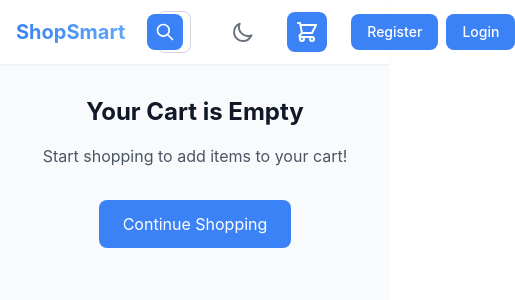
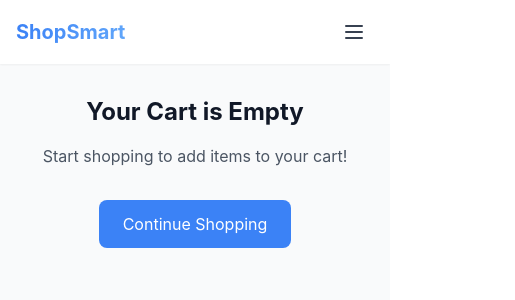
Before and after one commit to atfdeenk/milestone-2-atfdeenk-module-4, a React (Vite) app: page /cart in a window 390 px wide. Shown: the top 300 px of the page, 515 px wide, since content can reach past the window. Built offline with nearby package versions, Linux system fonts and the light colour scheme.

Commit message:
responsive navbar

```diff
--- a/src/components/Navbar.tsx
+++ b/src/components/Navbar.tsx
@@ -10,6 +10,7 @@ export const Navbar = () => {
   const [userName, setUserName] = useState('');
   const [cartItems, setCartItems] = useState<CartItem[]>([]);
   const [searchQuery, setSearchQuery] = useState('');
+  const [isMobileMenuOpen, setIsMobileMenuOpen] = useState(false);
 
   const fetchProfile = useCallback(async () => {
     const token = localStorage.getItem('token');
@@ -52,7 +53,7 @@ export const Navbar = () => {
 
     const handleProfileUpdate = () => {
       fetchProfile();
-      updateCartCount(); // Update cart when profile changes
+      updateCartCount();
     };
 
     window.addEventListener('cartUpdated', updateCartCount);
@@ -67,7 +68,6 @@ export const Navbar = () => {
   const handleLogout = () => {
     const userEmail = localStorage.getItem('userEmail');
     if (userEmail) {
-      // Save current cart to user's storage before logout
       const currentCart = localStorage.getItem('cart');
       if (currentCart) {
         const userCartKey = `cart_${userEmail}`;
@@ -75,7 +75,6 @@ export const Navbar = () => {
       }
     }
 
-    // Clear current session
     localStorage.removeItem('token');
     localStorage.removeItem('userName');
     localStorage.removeItem('userEmail');
@@ -90,6 +89,7 @@ export const Navbar = () => {
     e.preventDefault();
     if (searchQuery.trim()) {
       navigate(`/products?search=${encodeURIComponent(searchQuery.trim())}`);
+      setIsMobileMenuOpen(false);
     }
   };
 
@@ -109,6 +109,7 @@ export const Navbar = () => {
       return;
     }
     navigate('/cart');
+    setIsMobileMenuOpen(false);
   };
 
   return (
@@ -132,9 +133,9 @@ export const Navbar = () => {
             </div>
           </div>
 
-          {/* Search Bar */}
-          <div className="flex-1 max-w-lg mx-8">
-            <form onSubmit={handleSearch} className="relative">
+          {/* Search Bar - Hidden on Mobile */}
+          <div className="hidden md:flex flex-1 max-w-lg mx-8">
+            <form onSubmit={handleSearch} className="relative w-full">
               <input
                 type="text"
                 value={searchQuery}
@@ -165,9 +166,8 @@ export const Navbar = () => {
             </form>
           </div>
 
-          {/* User Actions */}
-          <div className="flex items-center space-x-6">
-            {/* Add theme toggle button */}
+          {/* Desktop Navigation */}
+          <div className="hidden md:flex items-center space-x-6">
             <button
               onClick={toggleTheme}
               className="p-2 rounded-lg hover:bg-gray-100 dark:hover:bg-gray-600 transition-colors duration-200"
@@ -183,7 +183,6 @@ export const Navbar = () => {
                 </svg>
               )}
             </button>
-            {/* Cart and Profile buttons */}
             <button
               onClick={handleCartClick}
               className="relative p-2 bg-blue-500 dark:bg-blue-600 text-white rounded-lg hover:bg-blue-600 dark:hover:bg-blue-500 transition-colors duration-200"
@@ -200,44 +199,176 @@ export const Navbar = () => {
 
             {isLoggedIn ? (
               <div className="relative group">
-                <div className="flex items-center space-x-3 cursor-pointer">
-                  <div className="w-9 h-9 rounded-full bg-blue-500 dark:bg-blue-600 flex items-center justify-center text-white">
-                    <span className="text-sm font-medium">
-                      {userName.charAt(0).toUpperCase()}
-                    </span>
-                  </div>
-                  <div className="flex flex-col">
-                    <span className="text-xs text-gray-500 dark:text-gray-400">Welcome back,</span>
-                    <span className="text-sm font-medium text-gray-700 dark:text-gray-200">{userName}</span>
-                  </div>
-                </div>
-                <div className="absolute right-0 mt-2 w-48 bg-white dark:bg-gray-800 rounded-lg shadow-lg dark:shadow-gray-700/50 py-1 opacity-0 invisible group-hover:opacity-100 group-hover:visible transition-all duration-200 transform group-hover:translate-y-0 translate-y-1">
+                <button className="flex items-center space-x-1 text-gray-700 dark:text-gray-200 hover:text-blue-500 dark:hover:text-blue-400">
+                  <span>{userName}</span>
+                  <svg className="h-5 w-5" viewBox="0 0 20 20" fill="currentColor">
+                    <path fillRule="evenodd" d="M5.293 7.293a1 1 0 011.414 0L10 10.586l3.293-3.293a1 1 0 111.414 1.414l-4 4a1 1 0 01-1.414 0l-4-4a1 1 0 010-1.414z" clipRule="evenodd" />
+                  </svg>
+                </button>
+                <div className="absolute right-0 mt-2 w-48 bg-white dark:bg-gray-700 rounded-lg shadow-lg py-1 invisible group-hover:visible opacity-0 group-hover:opacity-100 transition-all duration-200">
                   <button
                     onClick={handleLogout}
-                    className="block w-full text-left px-4 py-2 text-sm bg-blue-500 dark:bg-blue-600 text-white hover:bg-blue-600 dark:hover:bg-blue-500 transition-colors duration-200"
+                    className="block w-full text-left px-4 py-2 text-gray-700 dark:text-gray-200 hover:bg-gray-100 dark:hover:bg-gray-600"
                   >
                     Logout
                   </button>
                 </div>
               </div>
             ) : (
-              <div className="flex items-center space-x-2">
+              <div className="flex items-center space-x-4">
+                <Link
+                  to="/login"
+                  className="text-gray-700 dark:text-gray-200 hover:text-blue-500 dark:hover:text-blue-400"
+                >
+                  Login
+                </Link>
                 <Link
                   to="/register"
-                  className="bg-blue-500 dark:bg-blue-600 text-white px-4 py-2 rounded-lg hover:bg-blue-600 dark:hover:bg-blue-500 transition-colors duration-200 text-sm font-medium"
+                  className="bg-blue-500 dark:bg-blue-600 text-white px-4 py-2 rounded-lg hover:bg-blue-600 dark:hover:bg-blue-500 transition-colors duration-200"
                 >
                   Register
-                </Link>
-                <Link
-                  to="/login"
-                  className="bg-blue-500 dark:bg-blue-600 text-white px-4 py-2 rounded-lg hover:bg-blue-600 dark:hover:bg-blue-500 transition-colors duration-200 text-sm font-medium"
-                >
-                  Login
                 </Link>
               </div>
             )}
           </div>
+
+          {/* Mobile Menu Button */}
+          <div className="flex md:hidden items-center space-x-4">
+            <button
+              onClick={() => setIsMobileMenuOpen(!isMobileMenuOpen)}
+              className="p-2 rounded-lg hover:bg-gray-100 dark:hover:bg-gray-600 transition-colors duration-200"
+            >
+              <svg
+                className="h-6 w-6 text-gray-700 dark:text-gray-200"
+                fill="none"
+                viewBox="0 0 24 24"
+                stroke="currentColor"
+              >
+                {isMobileMenuOpen ? (
+                  <path
+                    strokeLinecap="round"
+                    strokeLinejoin="round"
+                    strokeWidth={2}
+                    d="M6 18L18 6M6 6l12 12"
+                  />
+                ) : (
+                  <path
+                    strokeLinecap="round"
+                    strokeLinejoin="round"
+                    strokeWidth={2}
+                    d="M4 6h16M4 12h16M4 18h16"
+                  />
+                )}
+              </svg>
+            </button>
+          </div>
         </div>
+
+        {/* Mobile Menu */}
+        {isMobileMenuOpen && (
+          <div className="md:hidden py-4 border-t border-gray-200 dark:border-gray-600">
+            {/* Mobile Search */}
+            <form onSubmit={handleSearch} className="mb-4">
+              <div className="relative">
+                <input
+                  type="text"
+                  value={searchQuery}
+                  onChange={(e) => setSearchQuery(e.target.value)}
+                  placeholder="Search products..."
+                  className="w-full px-4 py-2 rounded-lg border border-gray-300 dark:border-gray-600 bg-white dark:bg-gray-700 text-gray-900 dark:text-white focus:outline-none focus:ring-2 focus:ring-blue-500 dark:focus:ring-blue-400 focus:border-transparent dark:placeholder-gray-400"
+                />
+                <button
+                  type="submit"
+                  className="absolute right-2 top-1/2 transform -translate-y-1/2 bg-blue-500 dark:bg-blue-600 text-white p-2 rounded-lg hover:bg-blue-600 dark:hover:bg-blue-500 transition-colors duration-200"
+                >
+                  <svg className="h-5 w-5" fill="none" viewBox="0 0 24 24" stroke="currentColor">
+                    <path strokeLinecap="round" strokeLinejoin="round" strokeWidth={2} d="M21 21l-6-6m2-5a7 7 0 11-14 0 7 7 0 0114 0z" />
+                  </svg>
+                </button>
+              </div>
+            </form>
+
+            {/* Mobile Navigation Links */}
+            <div className="space-y-4">
+              <Link
+                to="/products"
+                className="block text-blue-500 dark:text-blue-400 hover:text-blue-600 dark:hover:text-blue-300 px-3 py-2 rounded-md text-base font-medium"
+                onClick={() => setIsMobileMenuOpen(false)}
+              >
+                Products
+              </Link>
+
+              <div className="flex items-center justify-between px-3">
+                <button
+                  onClick={toggleTheme}
+                  className="p-2 rounded-lg hover:bg-gray-100 dark:hover:bg-gray-600 transition-colors duration-200"
+                >
+                  {theme === 'dark' ? (
+                    <div className="flex items-center space-x-2">
+                      <svg xmlns="http://www.w3.org/2000/svg" className="h-6 w-6 text-yellow-500" fill="none" viewBox="0 0 24 24" stroke="currentColor">
+                        <path strokeLinecap="round" strokeLinejoin="round" strokeWidth={2} d="M12 3v1m0 16v1m9-9h-1M4 12H3m15.364 6.364l-.707-.707M6.343 6.343l-.707-.707m12.728 0l-.707.707M6.343 17.657l-.707.707M16 12a4 4 0 11-8 0 4 4 0 018 0z" />
+                      </svg>
+                      <span className="text-gray-700 dark:text-gray-200">Light Mode</span>
+                    </div>
+                  ) : (
+                    <div className="flex items-center space-x-2">
+                      <svg xmlns="http://www.w3.org/2000/svg" className="h-6 w-6 text-gray-500" fill="none" viewBox="0 0 24 24" stroke="currentColor">
+                        <path strokeLinecap="round" strokeLinejoin="round" strokeWidth={2} d="M20.354 15.354A9 9 0 018.646 3.646 9.003 9.003 0 0012 21a9.003 9.003 0 008.354-5.646z" />
+                      </svg>
+                      <span className="text-gray-700 dark:text-gray-200">Dark Mode</span>
+                    </div>
+                  )}
+                </button>
+
+                <button
+                  onClick={handleCartClick}
+                  className="relative p-2 bg-blue-500 dark:bg-blue-600 text-white rounded-lg hover:bg-blue-600 dark:hover:bg-blue-500 transition-colors duration-200"
+                >
+                  <svg className="h-6 w-6" fill="none" viewBox="0 0 24 24" stroke="currentColor">
+                    <path strokeLinecap="round" strokeLinejoin="round" strokeWidth={2} d="M3 3h2l.4 2M7 13h10l4-8H5.4M7 13L5.4 5M7 13l-2.293 2.293c-.63.63-.184 1.707.707 1.707H17m0 0a2 2 0 100 4 2 2 0 000-4zm-8 2a2 2 0 11-4 0 2 2 0 014 0z" />
+                  </svg>
+                  {cartItems.length > 0 && (
+                    <span className="absolute -top-1 -right-1 bg-red-500 dark:bg-red-600 text-white text-xs w-5 h-5 flex items-center justify-center rounded-full animate-pulse">
+                      {cartItems.reduce((sum, item) => sum + item.quantity, 0)}
+                    </span>
+                  )}
+                </button>
+              </div>
+
+              {isLoggedIn ? (
+                <div className="px-3 py-2">
+                  <div className="text-gray-700 dark:text-gray-200 mb-2">{userName}</div>
+                  <button
+                    onClick={() => {
+                      handleLogout();
+                      setIsMobileMenuOpen(false);
+                    }}
+                    className="text-red-500 hover:text-red-600 dark:text-red-400 dark:hover:text-red-300"
+                  >
+                    Logout
+                  </button>
+                </div>
+              ) : (
+                <div className="flex flex-col space-y-2 px-3">
+                  <Link
+                    to="/login"
+                    className="text-center text-gray-700 dark:text-gray-200 hover:text-blue-500 dark:hover:text-blue-400 py-2"
+                    onClick={() => setIsMobileMenuOpen(false)}
+                  >
+                    Login
+                  </Link>
+                  <Link
+                    to="/register"
+                    className="text-center bg-blue-500 dark:bg-blue-600 text-white px-4 py-2 rounded-lg hover:bg-blue-600 dark:hover:bg-blue-500 transition-colors duration-200"
+                    onClick={() => setIsMobileMenuOpen(false)}
+                  >
+                    Register
+                  </Link>
+                </div>
+              )}
+            </div>
+          </div>
+        )}
       </div>
     </nav>
   );
```
